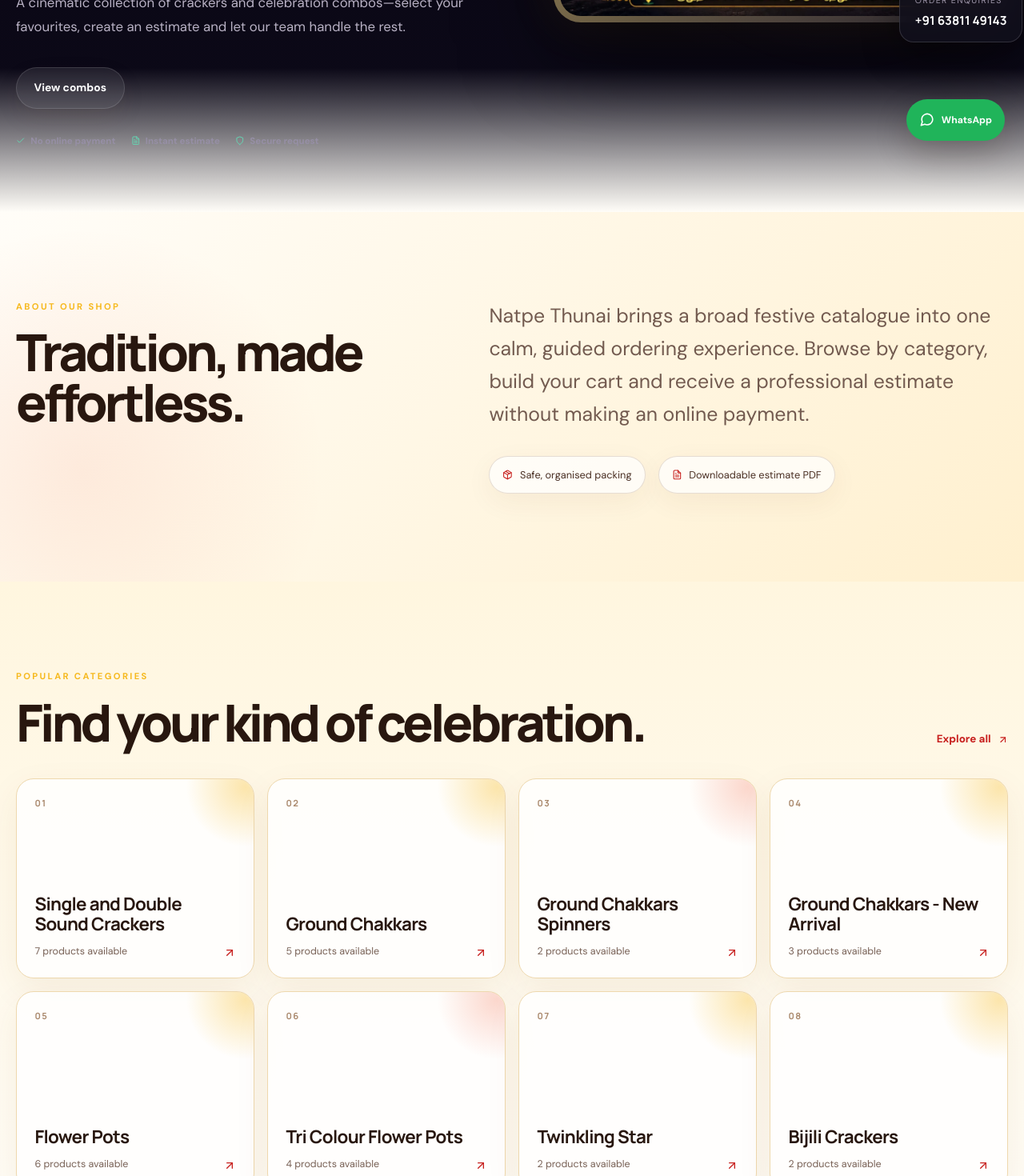
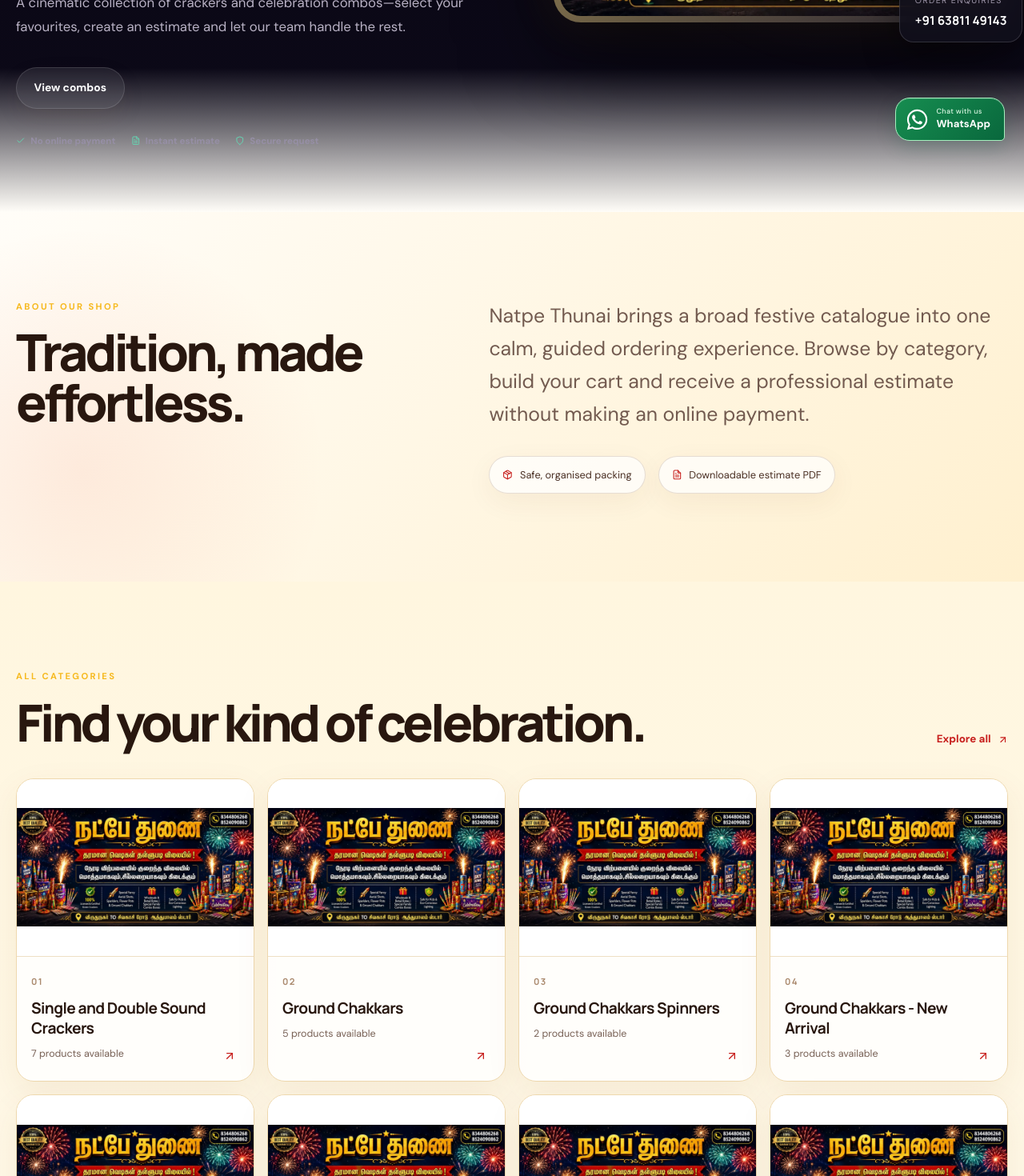
Before and after one commit to ss6988893-alt/Natpethunai-crackers002, a React (Vite) app in the folder shop-client/: page / in a window 1280 px wide. Shown: the part 600-2070 px from the top of the page at 80% size. Built offline with nearby package versions, Linux system fonts and the light colour scheme; no server answers.

Commit message:
Add homepage category images and refresh WhatsApp button

```diff
--- a/shop-client/src/components/layout/FloatingActions.jsx
+++ b/shop-client/src/components/layout/FloatingActions.jsx
@@ -1,6 +1,8 @@
 import { useEffect, useState } from 'react';
 import { AnimatePresence, motion } from 'framer-motion';
-import { FiArrowUp, FiMessageCircle } from 'react-icons/fi';
+import { FiArrowUp } from 'react-icons/fi';
+import { FaWhatsapp } from 'react-icons/fa';
+import '../../styles/whatsapp-button.css';
 
 const ownerPhone = '916381149143';
 const message = encodeURIComponent('Hi, I visited your website and I would like to enquire about crackers.');
@@ -13,7 +15,7 @@
     return () => window.removeEventListener('scroll', onScroll);
   }, []);
   return <div className="floating-actions" aria-label="Quick actions">
-    <motion.a className="float-button float-button--whatsapp" href={`https://wa.me/${ownerPhone}?text=${message}`} target="_blank" rel="noreferrer" aria-label="Chat with Natpe Thunai Crackers on WhatsApp" whileHover={{ scale: 1.08 }} whileTap={{ scale: .94 }}><FiMessageCircle /><span>WhatsApp</span></motion.a>
+    <motion.a className="float-button float-button--whatsapp" href={`https://wa.me/${ownerPhone}?text=${message}`} target="_blank" rel="noreferrer" aria-label="Chat with Natpe Thunai Crackers on WhatsApp" whileHover={{ scale: 1.08 }} whileTap={{ scale: .94 }}><FaWhatsapp aria-hidden="true" /><span><small>Chat with us</small>WhatsApp</span></motion.a>
     <AnimatePresence>{showTop && <motion.button className="float-button float-button--top" aria-label="Back to top" onClick={() => window.scrollTo({ top: 0, behavior: 'smooth' })} initial={{ opacity: 0, y: 18, scale: .8 }} animate={{ opacity: 1, y: 0, scale: 1 }} exit={{ opacity: 0, y: 18, scale: .8 }}><FiArrowUp /></motion.button>}</AnimatePresence>
   </div>;
 }
--- a/shop-client/src/pages/Home.jsx
+++ b/shop-client/src/pages/Home.jsx
@@ -1,4 +1,4 @@
-import { useEffect, useRef } from 'react';
+import { useEffect, useRef, useState } from 'react';
 import { motion, useReducedMotion } from 'framer-motion';
 import { Link } from 'react-router-dom';
 import { FiArrowUpRight, FiCheck, FiFileText, FiPackage, FiShield } from 'react-icons/fi';
@@ -7,13 +7,35 @@
 import FireworksCanvas from '../components/effects/FireworksCanvas';
 import HomeProductMarquee from '../components/products/HomeProductMarquee';
 import { categories } from '../data/catalog';
+import { getCategories, getProducts } from '../services/api';
 import '../styles/home-order-banner.css';
+import '../styles/home-categories.css';
 
 gsap.registerPlugin(ScrollTrigger);
 
 export default function Home() {
   const rootRef = useRef(null);
   const reducedMotion = useReducedMotion();
+  const [homeCategories, setHomeCategories] = useState(categories);
+  useEffect(() => {
+    let active = true;
+    Promise.all([getCategories(), getProducts({ limit: 250 })]).then(([categoryResult, productResult]) => {
+      const images = new Map();
+      const counts = new Map();
+      const isProductImage = (value) => value && !/hero-fireworks|shop-logo|placeholder/i.test(value);
+      productResult.data.forEach((product) => {
+        counts.set(product.categorySlug, (counts.get(product.categorySlug) || 0) + 1);
+        const image = [product.image, ...(product.images || [])].find(isProductImage);
+        if (image && !images.has(product.categorySlug)) images.set(product.categorySlug, image);
+      });
+      if (active) setHomeCategories(categoryResult.data.map((category) => ({
+        ...category,
+        image: (isProductImage(category.image) ? category.image : images.get(category.slug)) || '/assets/shop-banner.webp',
+        description: `${counts.get(category.slug) || 0} products available`,
+      })));
+    });
+    return () => { active = false; };
+  }, []);
   useEffect(() => {
     if (reducedMotion) return undefined;
     const context = gsap.context(() => {
@@ -60,14 +82,15 @@
         </div>
       </section>
 
-      <section className="section categories-section">
+      <section className="section categories-section home-categories">
         <div className="container-wide">
-          <div className="section-heading" data-reveal><div><p className="eyebrow">Popular categories</p><h2>Find your kind of celebration.</h2></div><Link to="/products">Explore all <FiArrowUpRight /></Link></div>
+          <div className="section-heading" data-reveal><div><p className="eyebrow">All categories</p><h2>Find your kind of celebration.</h2></div><Link to="/products">Explore all <FiArrowUpRight /></Link></div>
           <div className="category-rail">
-            {categories.slice(0, 8).map((category, index) => (
-              <motion.div key={category.slug} initial={{ opacity: 0, y: 30 }} whileInView={{ opacity: 1, y: 0 }} viewport={{ once: true, amount: .25 }} transition={{ delay: index * .035 }}>
+            {homeCategories.map((category, index) => (
+              <motion.div key={category.slug} initial={{ opacity: 0, y: 30 }} whileInView={{ opacity: 1, y: 0 }} viewport={{ once: true, amount: .25 }} transition={{ delay: (index % 4) * .035 }}>
                 <Link className="category-card" to={`/products?category=${category.slug}`}>
-                  <span className="category-card__number">{String(index + 1).padStart(2, '0')}</span><h3>{category.name}</h3><p>{category.description}</p><FiArrowUpRight />
+                  <img className="home-category-image" src={category.image || '/assets/shop-banner.webp'} alt="" loading="lazy" decoding="async" onError={(event) => { event.currentTarget.onerror = null; if (!event.currentTarget.src.endsWith('/assets/shop-banner.webp')) event.currentTarget.src = '/assets/shop-banner.webp'; }} />
+                  <div className="home-category-copy"><span className="category-card__number">{String(index + 1).padStart(2, '0')}</span><h3>{category.name}</h3><p>{category.description}</p></div><FiArrowUpRight />
                 </Link>
               </motion.div>
             ))}
--- /dev/null
+++ b/shop-client/src/styles/home-categories.css
@@ -0,0 +1,20 @@
+.home-categories .category-rail { grid-template-columns: repeat(4, minmax(0, 1fr)); }
+.home-categories .category-rail > div { min-width: 0; }
+.home-categories .category-card { padding: 0; height: 100%; min-height: 0; }
+.home-categories .category-card::before { display: none; }
+.home-categories .home-category-image { display: block; width: 100%; aspect-ratio: 4 / 3; object-fit: contain; background: #fff; border-bottom: 1px solid #efdfc4; }
+.home-category-copy { padding: 18px 18px 24px; }
+.home-categories .category-card h3 { margin: 10px 0; font-size: clamp(1rem, 1.5vw, 1.4rem); line-height: 1.3; overflow-wrap: anywhere; }
+.home-categories .category-card p { padding-right: 14px; }
+@media (max-width: 980px) {
+  .home-categories .category-rail { grid-template-columns: repeat(3, minmax(0, 1fr)); }
+}
+@media (max-width: 740px) {
+  .home-categories .category-rail { display: grid; grid-template-columns: repeat(2, minmax(0, 1fr)); gap: 12px; margin-right: 0; overflow: visible; }
+  .home-categories .category-rail > div { min-width: 0; }
+  .home-categories .category-card { border-radius: 16px; }
+  .home-category-copy { padding: 12px 12px 22px; }
+  .home-categories .category-card h3 { font-size: 14px; }
+  .home-categories .category-card p { font-size: 11px; }
+  .home-categories .category-card > svg { right: 10px; bottom: 12px; }
+}
--- /dev/null
+++ b/shop-client/src/styles/whatsapp-button.css
@@ -0,0 +1,18 @@
+.floating-actions .float-button--whatsapp {
+  gap: 9px;
+  min-height: 54px;
+  padding: 8px 17px 8px 12px;
+  border: 1px solid #a5efbe;
+  border-radius: 18px 18px 5px 18px;
+  background: linear-gradient(135deg, #168d50, #09683d);
+  color: #fff;
+  box-shadow: 0 8px 24px #064c3933, inset 0 1px 0 #ffffff25;
+}
+.floating-actions .float-button--whatsapp > svg { flex-shrink: 0; width: 29px; height: 29px; }
+.floating-actions .float-button--whatsapp > span { display: block; text-align: left; line-height: 1.3; font-size: 13px; }
+.floating-actions .float-button--whatsapp small { display: block; margin-bottom: 2px; font-size: 9px; font-weight: 500; letter-spacing: .04em; color: #def9e6; }
+@media (max-width: 740px) {
+  .floating-actions .float-button--whatsapp { width: auto; min-height: 50px; height: auto; padding: 8px 12px; gap: 7px; }
+  .floating-actions .float-button--whatsapp > svg { width: 27px; height: 27px; }
+  .floating-actions .float-button--whatsapp > span { display: block; font-size: 12px; }
+}
```
